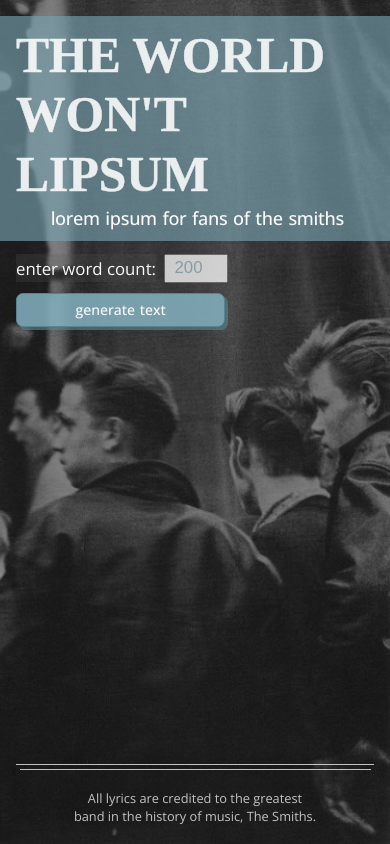
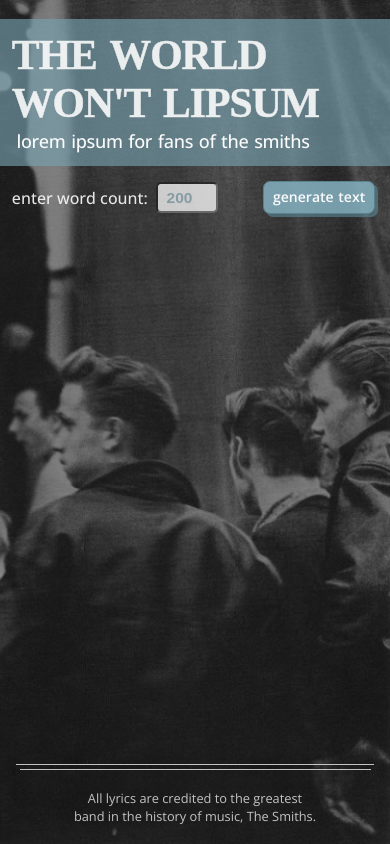
Before and after one commit to julierindone/lorem-Smithsum, a website: page index.html in a window 390 px wide. Drawn offline with nearby package versions, Linux system fonts and the light colour scheme; no server answers; a web font is replaced by a local one.

Commit message:
A bunch of responsive css changes which may or may not work

```diff
--- a/style.css
+++ b/style.css
@@ -1,11 +1,11 @@
-/* TODO: Breakpoints are weird, could be simplified and/or made more resposive */
-
 :root {
 	--white: #fbfbfb;
 	--dark-gray: #2f2f2f;
 	--ice-blue: #78a2b0;
 	--trans-ice-blue: #78a2b0a1;
 	--dark-ice-blue: #397487;
+	--inline-padding-margins: clamp(0.7em, 0.4em + 1.4vw, 3.5em);
+	--main-font-size: clamp(0.95rem, .95rem + 0.15vw, 1.2rem);
 }
 
 /* Base sizing: (min-width:626px) and (max-width:1250px) */
@@ -53,20 +53,20 @@
 	background-color: var(--trans-ice-blue);
 	display: flex;
 	flex-direction: column;
-	align-items: center;
-	justify-content: center;
-	margin-top: 4%;
-	/* TODO: Convert to em? */
-	padding: 1.5% 1.75rem;
+	margin-block: clamp(0.9rem, 0.7em + 1.9vw, 2em) .3em;
+	padding-block: clamp(0.7rem, 0.45em + 1.5vw, 2em);
+	padding-inline: var(--inline-padding-margins);
 }
 
 h1 {
-	font-size: 4.0rem;
-	margin: 0;
+	font-size: clamp(2rem, 1.8rem + 3.3vw, 6rem);
+	word-spacing: 4px;
+	letter-spacing: -1px;
 	-webkit-text-stroke-width: .5px;
 	-webkit-text-stroke-color: var(--white);
-	line-height: 1.2;
+	line-height: 1.15;
 	opacity: .9;
+	text-wrap: balance;
 }
 
 .subheading {
@@ -83,7 +83,7 @@
 	flex-direction: column;
 	flex-grow: 1;
 	overflow-y: auto;
-	margin-inline: 1.75rem;
+	margin-inline: var(--inline-padding-margins);
 }
 
 .lyrics-container {
@@ -123,29 +123,25 @@
 
 .word-count-input-container {
 	display: flex;
-	justify-items: center;
-	align-items: center;
-	column-gap: 1.4rem;
-	align-content: center;
-	margin-top: .8rem;
-	padding: .018rem 0; /* WATCH: what is the purpose of this padding? */
+	flex-wrap: wrap;
+	gap: .5em 2em;
+	margin-top: clamp(0.6em, 0.4em + .7vw, 1.2em);
+	max-width: 400px;
 }
 
-.word-count-input-container > * > * {
-	padding: .16rem 0 .14rem 0;
-	font-size: 1.05rem;
-}
-
-label {
-	background: #5656563b;
+.word-count-input-container * {
+	font-weight: 600;
 }
 
 #word-count-input {
+	font-size: clamp(0.95rem, .9rem + 0.29vw, 1.2rem);
 	color: var(--dark-ice-blue);
 	text-align: center;
-	width: 4rem;
+	width: 4em;
 	opacity: .75;
 	box-sizing: border-box;
+	border-radius: 5px;
+	padding: .3em;
 }
 
 #input-box {
@@ -153,6 +149,11 @@
 	flex-wrap: wrap;
 	gap: .5rem;
 	align-items: center;
+}
+
+#input-box label {
+	opacity: .9;
+	font-weight: 500;
 }
 
 #word-count-input:focus {
@@ -204,13 +205,12 @@
 }
 
 #error-message p {
-	font-size: 1.02rem;
+	font-size: clamp(0.9rem, .85rem + 0.25vw, 1.2rem);
 	color: #ff5d75;
 	text-shadow: 0 0 .75px black;
-	background: #3e3e3eb0;
+	background-color: #3e3e3eb0;
 	display: inline-block;
-	margin-top: .8rem;
-	margin-bottom: 0;
+	margin-block: .8rem 0;
 	padding: .06rem .05rem .06rem 0;
 	border-radius: 2px;
 }
@@ -221,21 +221,17 @@
 	opacity: .85;
 	overflow-y: auto;
 	background-color: var(--white);
+	/* Hacky fix for weird issue with corners. Remove if it's making things worse! Should obly be needed for 625pc since i think it has something to do with the scrollbar. */
 	border-block: solid .65rem var(--white);
-	/* Hacky fix for weird issue with corners. Remove if it's making things worse! Should obly be needed for 625pc since i think it has something to do with the scrollbar. */
 	border-inline: solid 1px #00000000;
+	margin-block: 1em;
 }
 
 #lyrics-el {
 	color: var(--dark-ice-blue);
 	line-height: 1.5;
-	margin: 0;
-	padding-inline: .75rem;
-}
-
-span.line {
-	padding-top: 0;
-	white-space: preserve nowrap;
+	padding-inline: .75em;
+	font-size: var(--main-font-size);
 }
 
 /* ================================================= */
@@ -244,26 +240,9 @@
 
 /* ===================== DESKTOP =================== */
 @media (min-width:1251px) {
-	html {
-		font-size: 18px;
-	}
-	h1 {
-		font-size: 4.6rem;
-	}
-
-	.color-band {
-		padding-inline: 3rem;
-	}
 	main {
-		margin-inline: 3rem;
-	}
-}
-
-/* ===================== TABLET ==================== */
-@media (min-width:625px) and (max-width:880px) {
-	h1 {
-		font-size: 3.2rem;
-	}
+			margin-inline: 3rem;
+		}
 }
 
 /* ===================== PHONE ==================== */
@@ -272,30 +251,8 @@
 		overflow: scroll;
 	}
 
-	.color-band {
-		padding: .65rem 1rem;
-	}
-
-	h1 {
-		font-size: 3.1rem;
-	}
-
 	.rocker-boys {
 		background-position: right;
-	}
-
-	main {
-		margin-inline: 1rem;
-	}
-
-	.word-count-input-container {
-		align-items: unset;
-		flex-direction: column;
-		width: max-content;
-	}
-
-	#generate-smithsum-btn {
-		margin-top: .65rem;
 	}
 
 	#lyrics-box {
@@ -312,6 +269,7 @@
 	}
 }
 
+/* This will be the smallest size to keep and will be the base css if I rewrite. */
 @media (max-width: 500px) {
 	.word-count-input-container {
 		justify-content: space-between;
@@ -324,7 +282,8 @@
 @media (max-width:390px) {
 
 	#lyrics-el {
-		padding-inline: .5rem;
+	line-height: 1.55;
+	padding-inline: .7em;
 	}
 
 	footer p {
```
